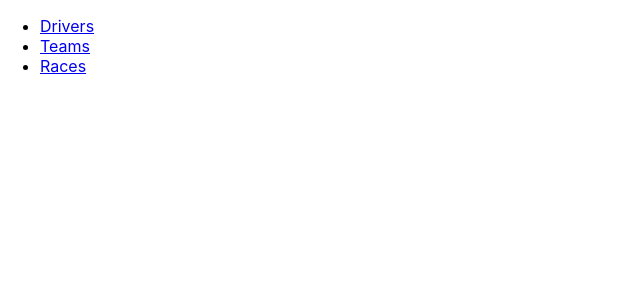
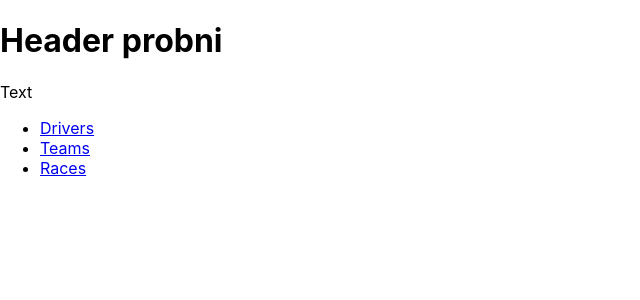
Before and after one commit to dragicapokrajac/formula1, a React (Create React App) app: page / in a window 1280 px wide. Shown: the top 300 px of the page, without its empty margins (0-640 px from the left). Built offline with nearby package versions, Linux system fonts and the light colour scheme; no server answers.

Commit message:
Header probni

```diff
--- a/src/App.js
+++ b/src/App.js
@@ -8,8 +8,11 @@ import DriverDetails from "./components/DriverDetails";
 import TeamDetails from "./components/TeamDetails";
 import RaceResults from "./components/RaceResults";
 import Navigation from "./components/Navigation";
+import Header from "./components/Header";
+
 
 function App() {
+
    const [flagsRes, setFlagsRes] = useState([]);
    useEffect(() => {
       getFlags();
@@ -22,6 +25,8 @@ function App() {
    };
    return (
       <>
+
+      <Header/>
          <Router>
             <Navigation />
             <Routes>
--- /dev/null
+++ b/src/components/Header.js
@@ -0,0 +1,12 @@
+import React from 'react';
+
+const Header = () => {
+    return (
+        <div className="header">
+            <h1>Header probni</h1>
+            <p>Text</p>
+        </div>
+    )
+}
+
+export default Header;
```
